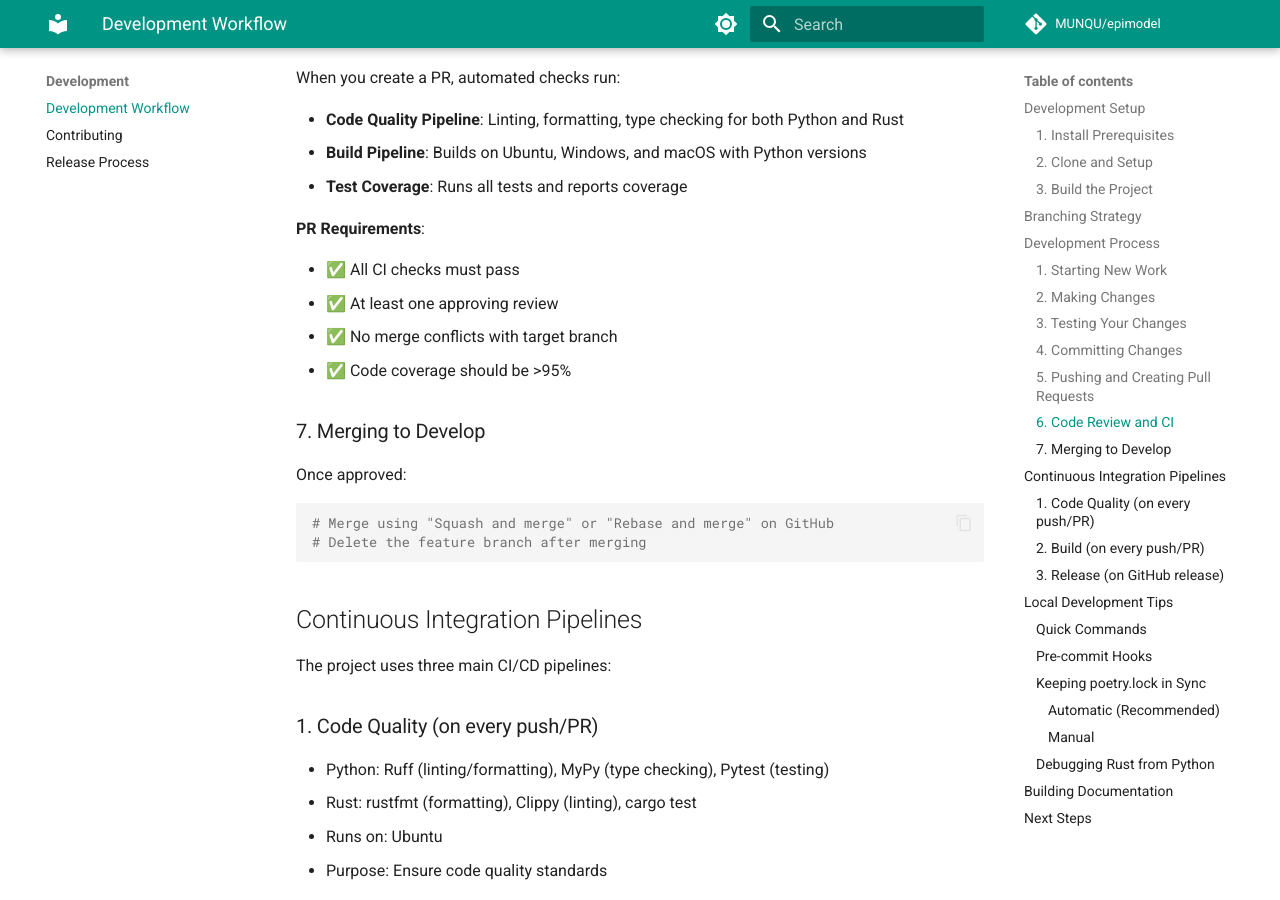
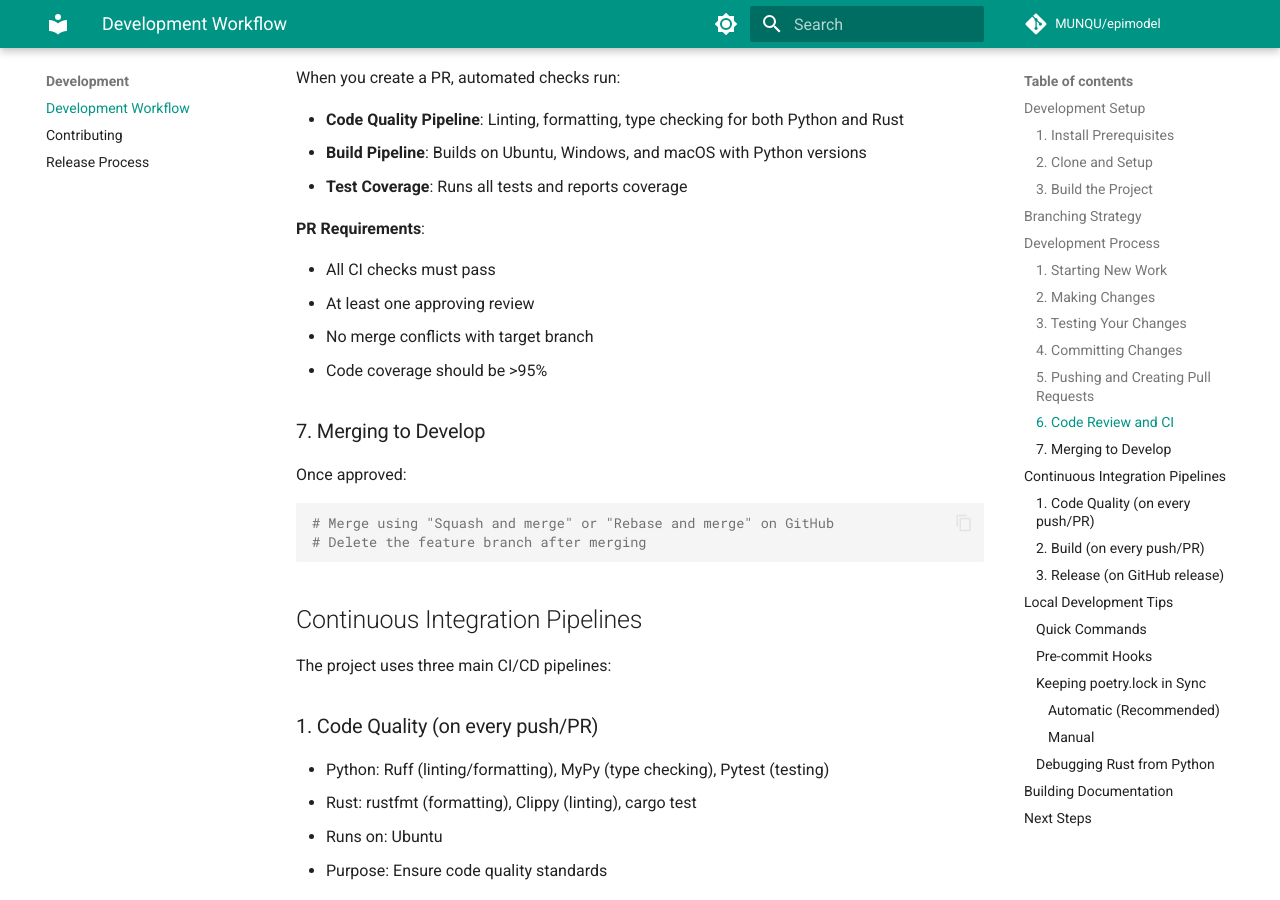
Before and after one commit to MUNQU/commol, an MkDocs documentation site: the page built from docs/development/workflow.md, in a window 1280 px wide and 900 px high, scrolled down 3416 px. Built offline with MkDocs 1.6.1 and Material for MkDocs 9.7.7, drawn with Linux system fonts in a browser that asks for light colours; comment, search, counter and statistics services are not loaded; the version menu is left out.

```diff
--- a/docs/development/workflow.md
+++ b/docs/development/workflow.md
@@ -155,10 +155,10 @@ When you create a PR, automated checks run:
 
 **PR Requirements**:
 
-- ✅ All CI checks must pass
-- ✅ At least one approving review
-- ✅ No merge conflicts with target branch
-- ✅ Code coverage should be >95%
+- All CI checks must pass
+- At least one approving review
+- No merge conflicts with target branch
+- Code coverage should be >95%
 
 ### 7. Merging to Develop
 
--- a/mkdocs.yaml
+++ b/mkdocs.yaml
@@ -48,6 +48,8 @@ plugins:
             separate_signature: true
             show_signature_annotations: true
             signature_crossrefs: true
+            filters:
+              - "!^_[^_]"
 
 markdown_extensions:
   - pymdownx.highlight: # Code highlighting
```
Also changed, not shown: README.md (+4 -4 lines), docs/api/model-builder.md (+2 -1 lines), docs/api/simulation.md (+2 -1 lines).
